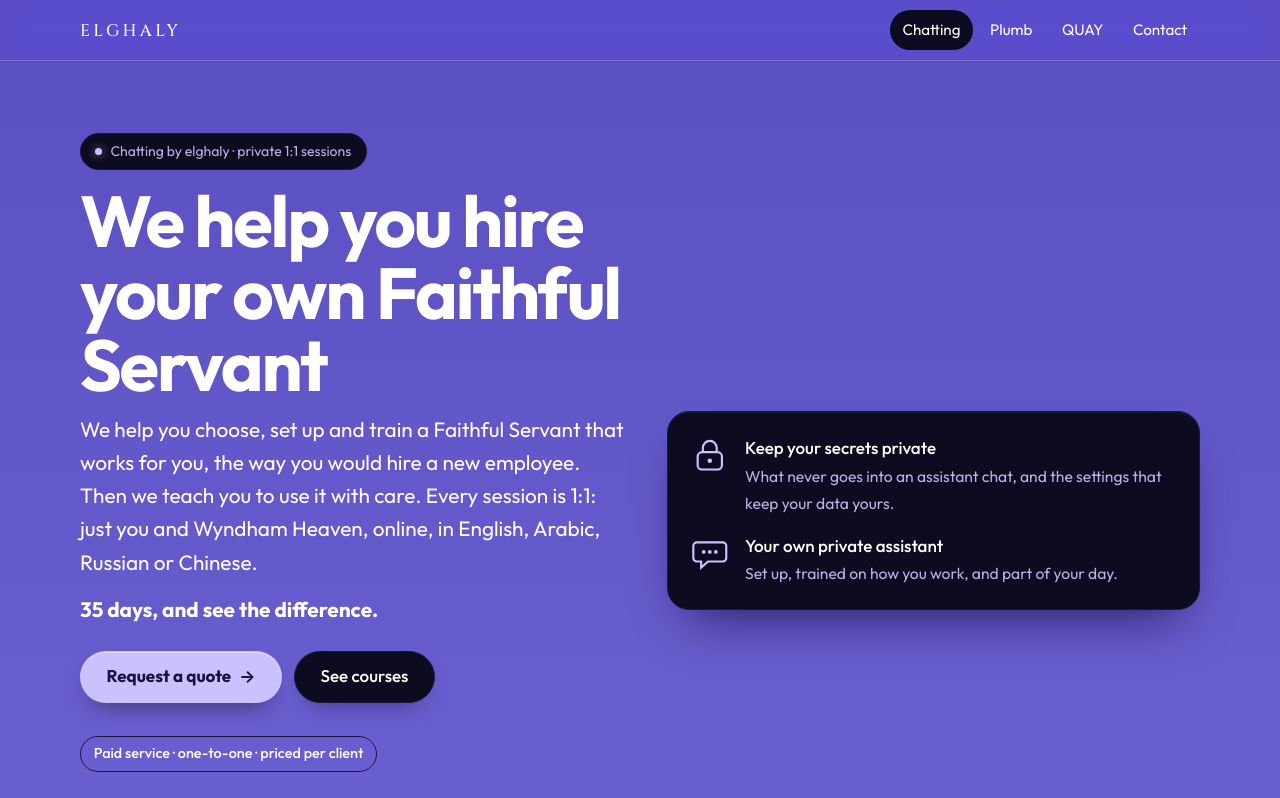
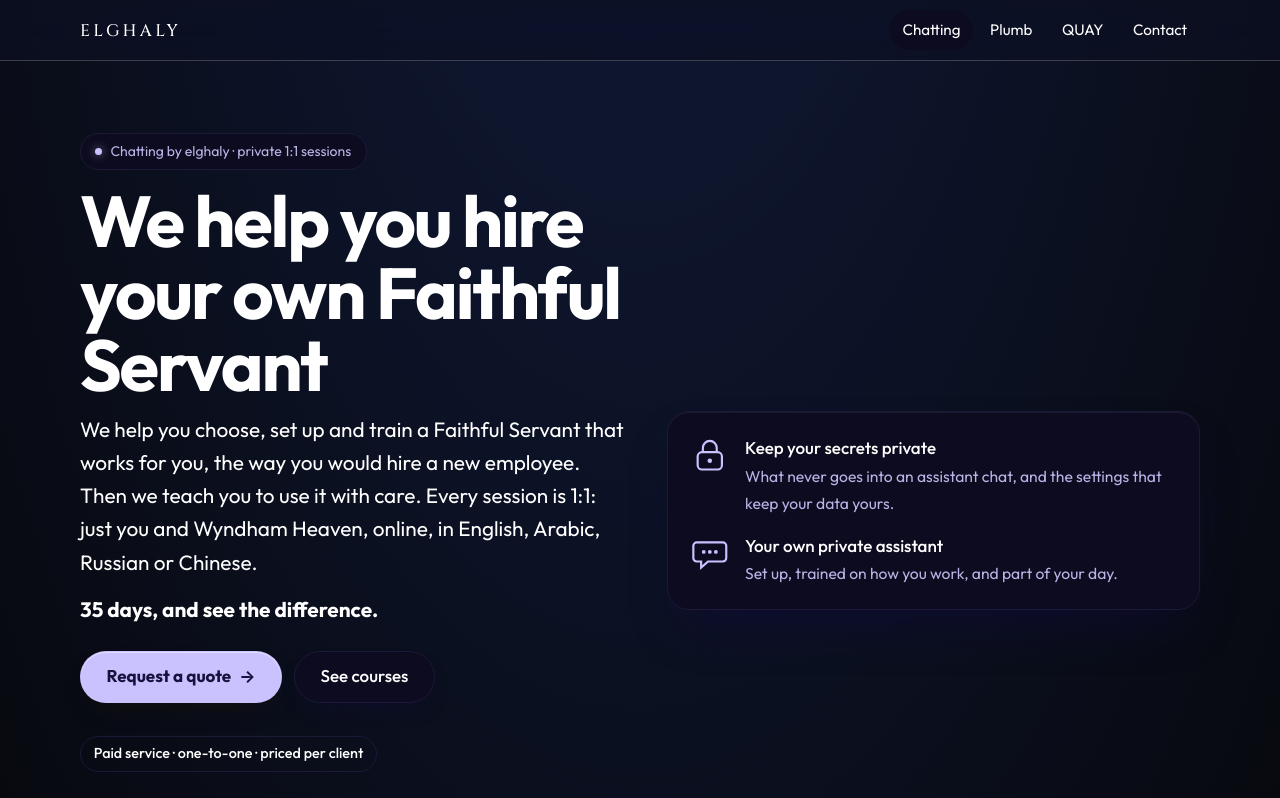
Before and after one commit to elghaly-dev/chatting, a plain HTML site: page index.html in a window 1280 px wide. Shown: the top 798 px of the page. Drawn offline with Linux system fonts and the light colour scheme.

Commit message:
style: elghaly.dev night background on every page (#9)

```diff
--- a/index.html
+++ b/index.html
@@ -4,7 +4,7 @@
   <meta charset="UTF-8">
   <meta name="viewport" content="width=device-width, initial-scale=1.0, viewport-fit=cover">
   <meta name="description" content="Chatting by elghaly: private 1:1 online sessions that help you hire your own Faithful Servant and keep your secrets private. A paid service, priced per client. Request a quote.">
-  <meta name="theme-color" content="#352373">
+  <meta name="theme-color" content="#07080c">
   <title>Chatting — we help you hire your own Faithful Servant · elghaly</title>
   <link rel="canonical" href="https://chatting.elghaly.dev/">
   <link rel="icon" href="/favicon.ico?v=e1" sizes="any">
@@ -90,8 +90,9 @@
 
 :root {
   color-scheme: dark;
-  --bg: #5a4fc0;
-  --bg-2: #6a5fd0;
+  /* page night, as elghaly.dev: --night #07080c, --night-2 #0d1120 */
+  --bg: #07080c;
+  --bg-2: #0d1120;
   --card: #0d0b1f;
   --card-2: #17142f;
   --line: #1c1838;
@@ -121,7 +122,11 @@
 
 html {
   -webkit-text-size-adjust: 100%;
-  background: var(--bg);
+  /* the elghaly.dev page background: night with a lapis glow on top */
+  background:
+    radial-gradient(120% 60% at 50% -10%, rgba(42, 76, 179, .30), transparent 60%),
+    radial-gradient(80% 50% at 50% 110%, rgba(196, 161, 236, .10), transparent 70%),
+    var(--bg);
   scroll-behavior: smooth;
 }
 
@@ -142,7 +147,8 @@ body::before {
   inset: 0;
   z-index: -1;
   pointer-events: none;
-  background: linear-gradient(180deg, var(--bg), var(--bg-2));
+  background: none;
+  display: none;
 }
 
 img {
@@ -184,13 +190,13 @@ a {
   position: sticky;
   top: 0;
   z-index: 50;
-  background: rgba(90, 79, 192, 0.94);
+  background: rgba(13, 17, 32, 0.7);
   border-bottom: 1px solid var(--on-bg-line);
 }
 
 @supports ((-webkit-backdrop-filter: blur(1px)) or (backdrop-filter: blur(1px))) {
   .nav {
-    background: rgba(90, 79, 192, 0.78);
+    background: rgba(13, 17, 32, 0.7);
     -webkit-backdrop-filter: saturate(160%) blur(16px);
     backdrop-filter: saturate(160%) blur(16px);
   }
@@ -438,7 +444,7 @@ a {
   content: "";
   position: absolute;
   inset: 0;
-  background: linear-gradient(180deg, rgba(90, 79, 192, 0.2) 0%, rgba(90, 79, 192, 0.45) 60%);
+  background: linear-gradient(180deg, rgba(7, 8, 12, 0.2) 0%, rgba(7, 8, 12, 0.45) 60%);
 }
 
 .hero__in {
@@ -833,7 +839,7 @@ a.card:hover .card__media img {
   background: var(--card-2);
 }
 
-/* A letter on a small tile of the page purple: white on #5a4fc0 is 6.3:1. */
+/* A letter on a small tile of the page night (white on #07080c). */
 .link__thumb--letter {
   display: grid;
   place-items: center;
```
Also changed, not shown: privacy.html (+1 -0 lines), privacy/index.html (+2 -1 lines), terms.html (+1 -0 lines), terms/index.html (+2 -1 lines), site.webmanifest.
